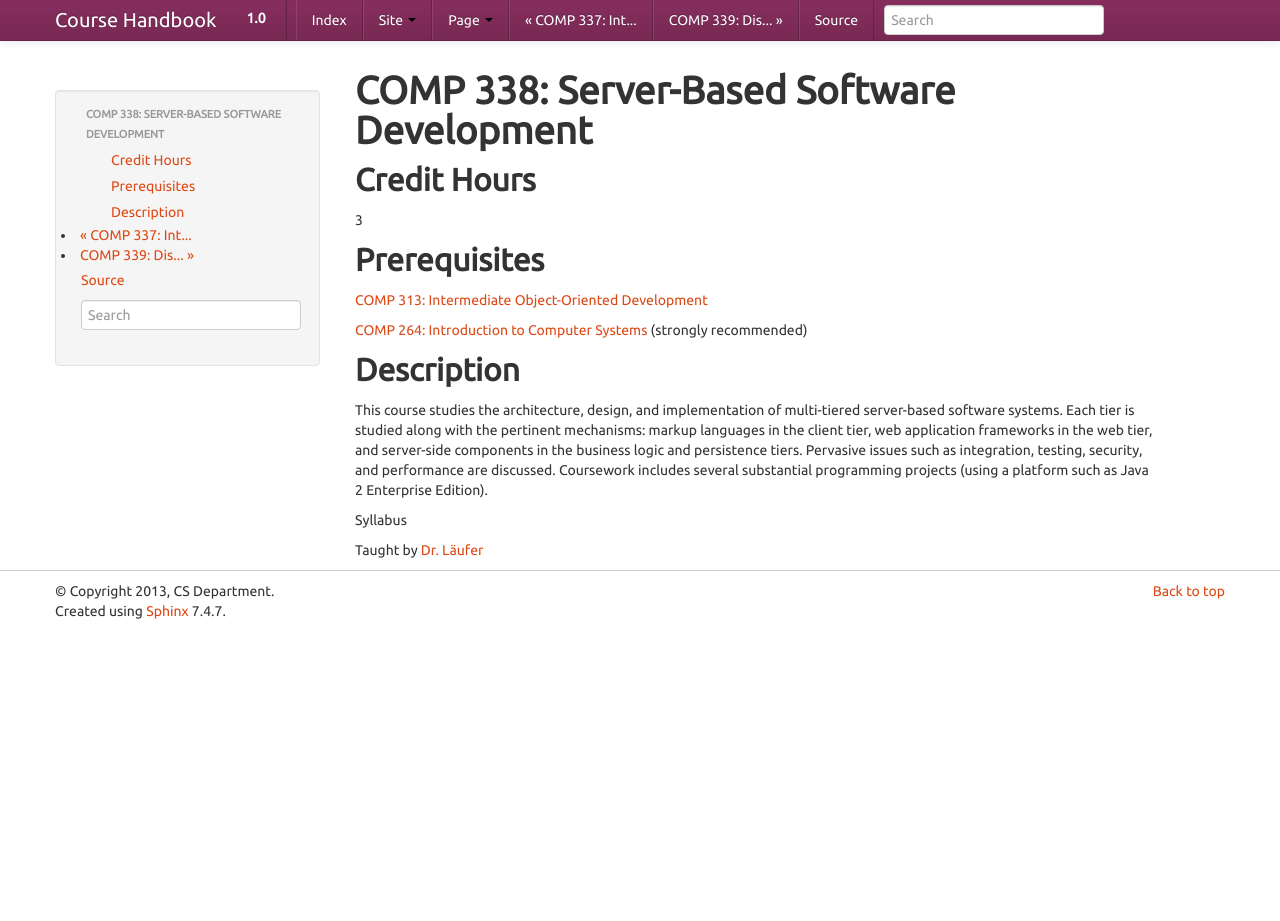
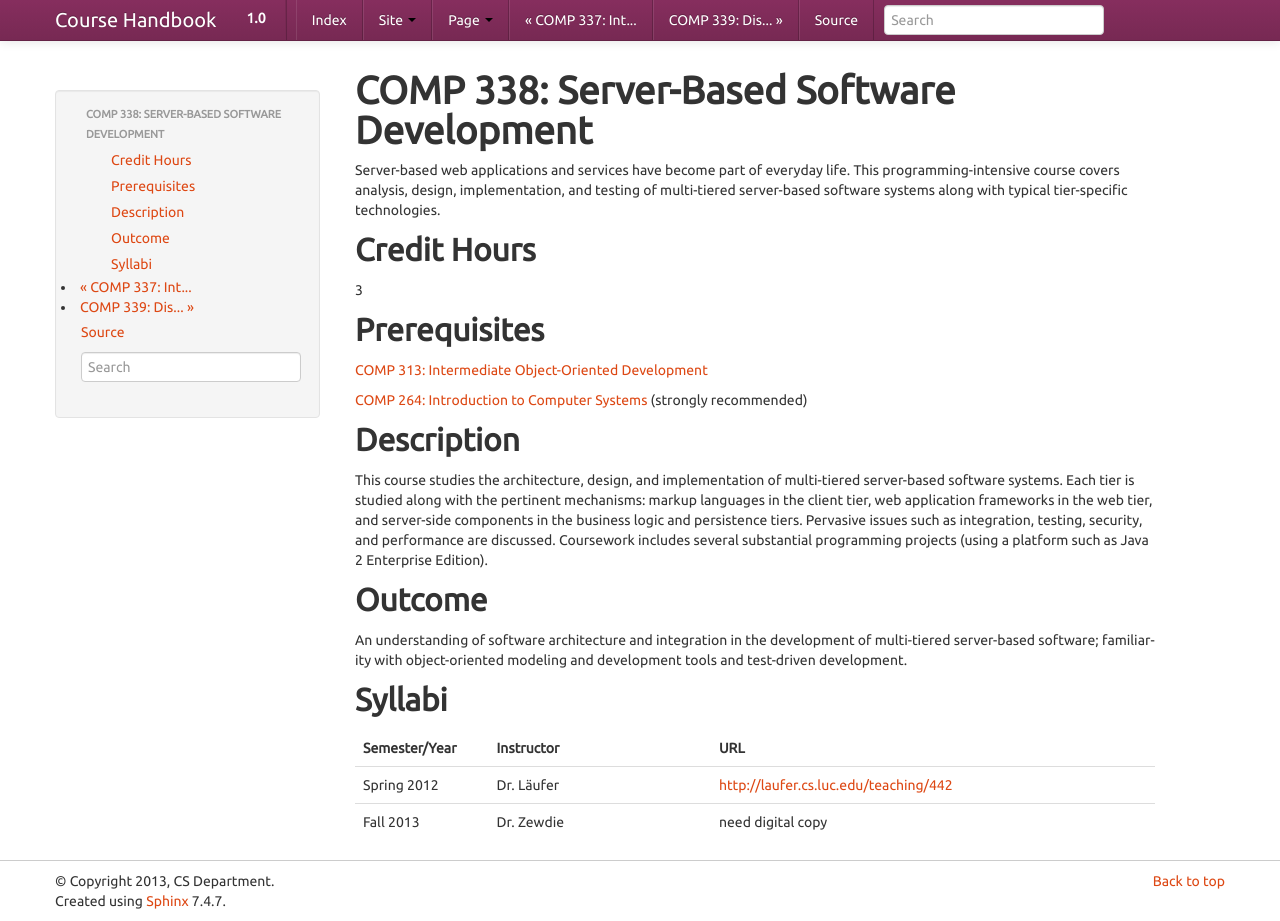
Before and after one commit to kyang5/coursedescriptions, a Sphinx documentation site: the page built from source/comp338.rst, in a window 1280 px wide and 921 px high. Built offline with Sphinx 7.4.7, drawn with Linux system fonts in a browser that asks for light colours.

Commit message:
updated comp 338 and 339

```diff
--- a/source/comp338.rst
+++ b/source/comp338.rst
@@ -1,7 +1,9 @@
+COMP 338: Server-Based Software Development
+============================================
 
-
-COMP 338: Server-Based Software Development
-===========================================
+Server-based web applications and services have become part of everyday life.
+This programming-intensive course covers analysis, design, implementation, and
+testing of multi-tiered server-based software systems along with typical tier-specific technologies.
 
 Credit Hours
 -----------------------
@@ -18,7 +20,6 @@ Prerequisites
 Description
 --------------------
 
-
 This course studies the architecture, design, and implementation of
 multi-tiered server-based software systems. Each tier is studied along
 with the pertinent mechanisms: markup languages in the client tier, web
@@ -28,6 +29,19 @@ integration, testing, security, and performance are discussed.
 Coursework includes several substantial programming projects (using a
 platform such as Java 2 Enterprise Edition).
 
-Syllabus
+Outcome
+----------
 
-Taught by `Dr. Läufer <http://www.cs.luc.edu/laufer/teaching/338>`__
+An understanding of software architecture and integration in the development of
+multi-tiered server-based software; familiarity with object-oriented modeling and
+development tools and test-driven development.
+
+Syllabi
+----------------------
+
+.. csv-table::
+   	:header: "Semester/Year", "Instructor", "URL"
+   	:widths: 15, 25, 50
+
+	"Spring 2012", "Dr. Läufer", "http://laufer.cs.luc.edu/teaching/442"
+        "Fall 2013", "Dr. Zewdie", "need digital copy"
```
Also changed, not shown: source/comp339.rst (+21 -2 lines).
